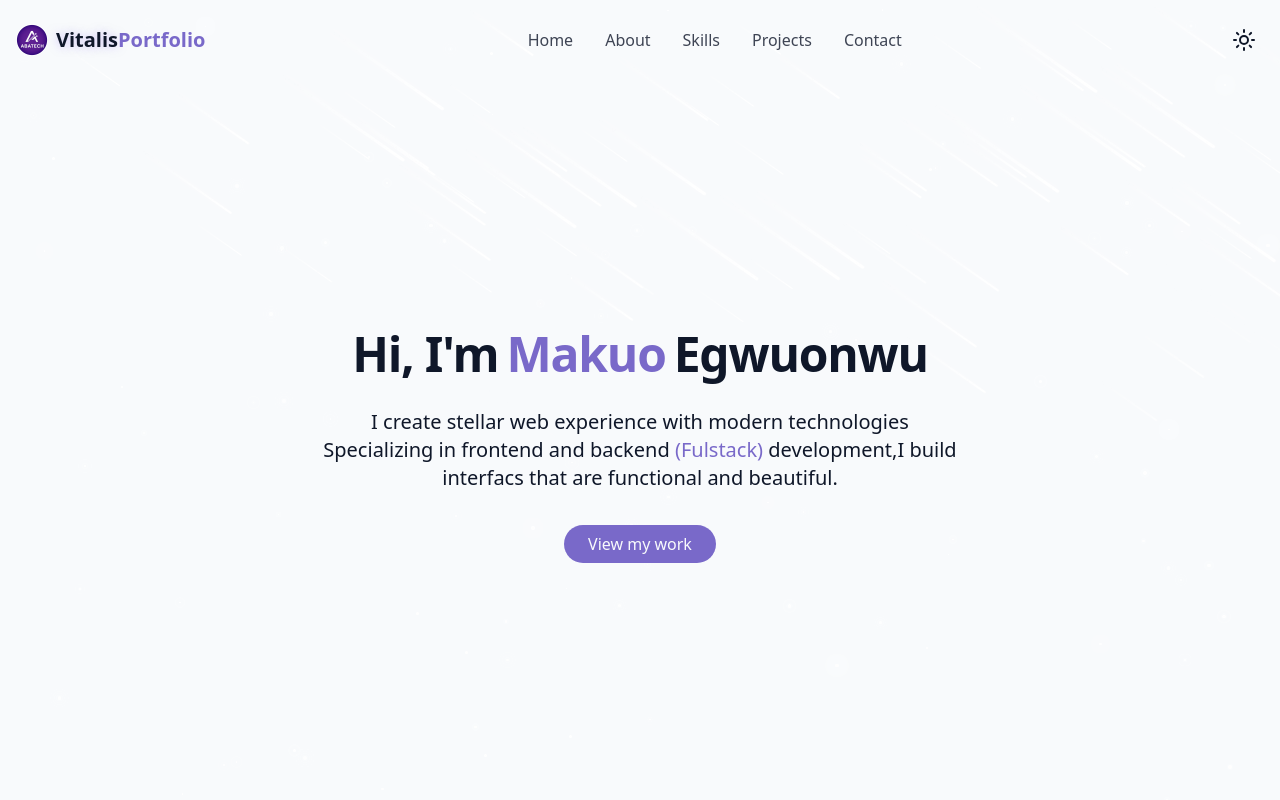
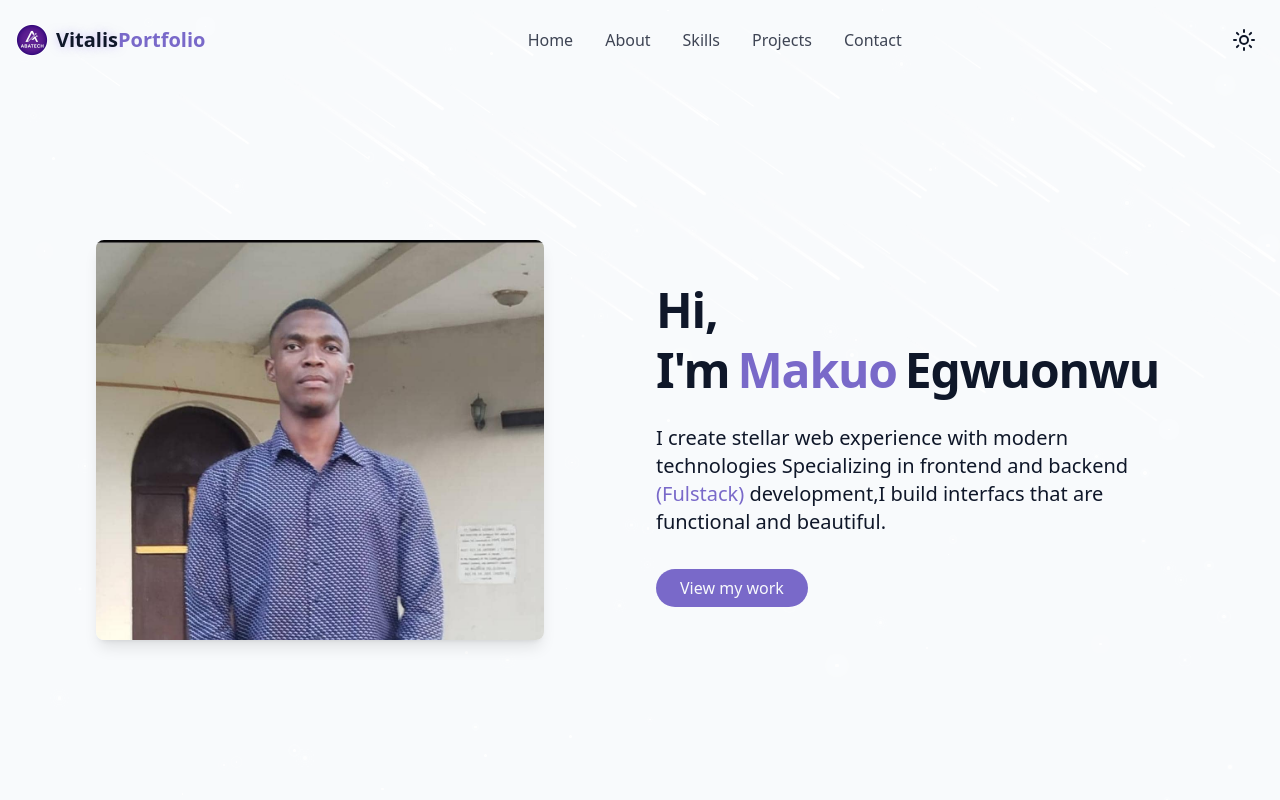
Before and after one commit to Chidi2424/myportoflio, a React (Vite) app: page / in a window 1280 px wide. Shown: the top 800 px of the page. Built offline with nearby package versions, Linux system fonts and the light colour scheme.

Commit message:
Multiple updates

```diff
--- a/src/component/Hero.jsx
+++ b/src/component/Hero.jsx
@@ -4,15 +4,20 @@ import { ArrowDown } from 'lucide-react';
 
 const Hero = () => {
   return (
-    <section id="hero" className='min-h-screen flex items-center justify-center px-4 pt-16 md:pt-20'>
-      <div className='container max-w-4xl mx-auto text-center z-10'>
-        <div className='space-y-6'>
+    <section id="hero" className='min-h-screen flex items-center px-4 pt-16 md:pt-20'>
+      <div className='container max-w-6xl mx-auto grid grid-cols-1 lg:grid-cols-2 gap-8 items-center z-10'>
+        <div className='order-2 lg:order-1'>
+          <div className='relative w-full max-w-md mx-auto lg:mx-0 overflow-hidden rounded-lg shadow-lg' style={{ height: '400px' }}>
+            <img src='/projects/pyx.jpg' alt='Profile' className='w-full h-full object-cover object-top' />
+          </div>
+        </div>
+        <div className='order-1 lg:order-2 text-center lg:text-left space-y-6'>
           <h1 className='text-xl sm:text-2xl md:text-3xl lg:text-4xl xl:text-5xl font-bold tracking-tight leading-tight'>
             <span className='opacity-0 animate-fade-in'>Hi, I'm</span>
               <span className='text-primary opacity-0 animate-fade-in-delay-1 ml-2'>Makuo</span>
                 <span className='text-gradien ml-2 opacity-0 animate-fade-in-delay-1'>Egwuonwu</span>
           </h1>
-          <p className='text-base sm:text-lg md:text-xl text-muted-foreground max-w-2xl mx-auto opacity-0 animate-fade-in-delay-3 px-4'>
+          <p className='text-base sm:text-lg md:text-xl text-muted-foreground max-w-2xl mx-auto lg:mx-0 opacity-0 animate-fade-in-delay-3 px-4 lg:px-0'>
             I create stellar web experience with modern technologies
             Specializing in frontend and backend  <span className='text-primary opacity-0 animate-fade-in-delay-1'>(Fulstack)</span> development,I build interfacs that are functional and beautiful.
           </p>
--- a/src/component/Project.jsx
+++ b/src/component/Project.jsx
@@ -50,8 +50,9 @@ const Project = () => {
                 {projects.map((project,key) => (
                     <div key={key} className='group bg-card rounded-lg overflow-hidden shadow-xs'>
                       <div className='h-48 overflow-hidden'>
-                       <img src={project.image} alt={project.title} className='w-full h-full object-cover transxition-transform duration-500 group-hover:scale-110' />
-
+                        <div className='relative w-full h-full overflow-hidden'>
+                          <img src={project.image} alt={project.title} className='w-full h-[300px] object-cover object-top transxition-transform duration-500 group-hover:scale-110' />
+                        </div>
                       </div>
 
                         <div className='p-4 sm:p-6'>
--- a/src/component/ThemeToggle.jsx
+++ b/src/component/ThemeToggle.jsx
@@ -9,11 +9,9 @@ const ThemeToggle = () => {
     if (savedTheme === 'dark') {
       setIsDarkMode(true);
       document.documentElement.classList.add('dark');
-      document.body.classList.remove('light-bg');
     } else {
       setIsDarkMode(false);
       document.documentElement.classList.remove('dark');
-      document.body.classList.add('light-bg');
     }
   }, []);
 
@@ -22,11 +20,9 @@ const ThemeToggle = () => {
     setIsDarkMode(newTheme);
     if (newTheme) {
       document.documentElement.classList.add('dark');
-      document.body.classList.remove('light-bg');
       localStorage.setItem('theme', 'dark');
     } else {
       document.documentElement.classList.remove('dark');
-      document.body.classList.add('light-bg');
       localStorage.setItem('theme', 'light');
     }
     // Emit custom event for theme change
--- a/src/index.css
+++ b/src/index.css
@@ -179,13 +179,7 @@
   @apply border-2 border-primary focus:border-primary/80 bg-transparent text-foreground rounded-md px-3 py-2;
 }
 
-@utility bg-gold {
-  background-color: #FFD700;
-}
 
-.light-bg {
-  background-color: #FFD700 !important;
-}
 
 #root{
   max-width:100%;
```
Also changed, not shown: public/projects/pyx.jpg (added).
